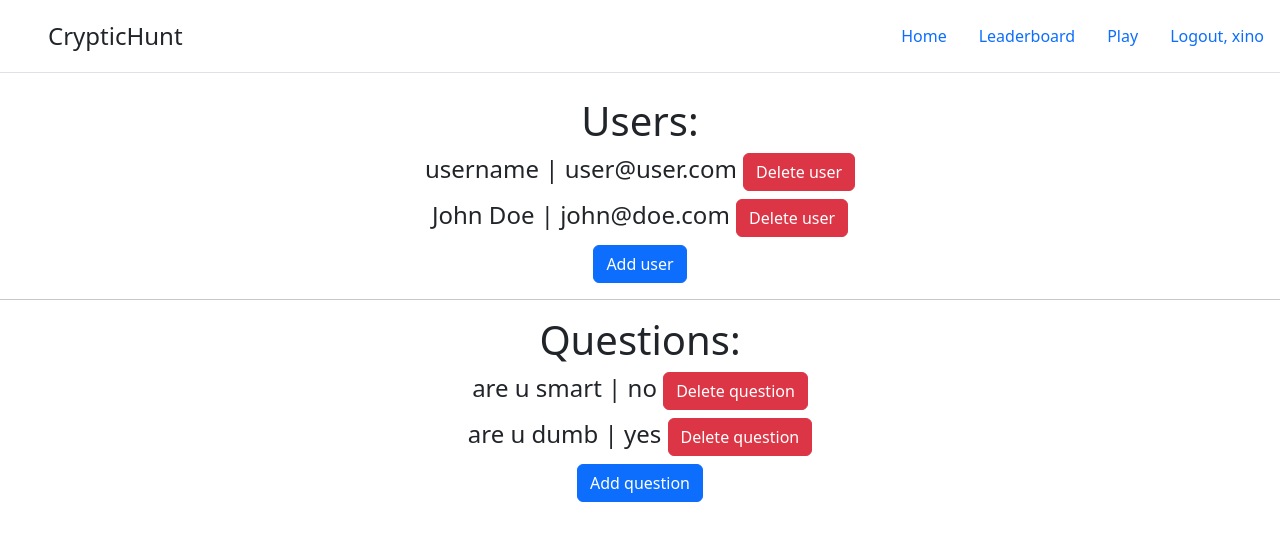
After one commit to gaurangkhera/flask-cryptichunt, a Flask app: page /admin in a window 1280 px wide. The commit adds this page. Shown: the top 541 px of the page. Run offline with Flask 3, Linux system fonts and the light colour scheme; a user stored in the database is signed in; data comes from the database, SQL or seed files in the repository; both versions use the stored data as it was after the commit.

Commit message:
wheeeeeeeeeeeeeeeeee

```diff
--- a/app.py
+++ b/app.py
@@ -1,7 +1,7 @@
 from hack import app, create_db,db
-from flask import render_template, redirect, url_for, send_from_directory, request, abort
+from flask import render_template, redirect, url_for, abort
 from flask_login import current_user, login_required, login_user, logout_user
-from hack.forms import LoginForm, RegForm, HuntForm
+from hack.forms import LoginForm, RegForm, HuntForm, QuestionForm
 from hack.models import User, Question
 from werkzeug.security import check_password_hash, generate_password_hash
 from datetime import datetime
@@ -31,11 +31,14 @@ def reg():
             new_user = User(email=email, username=username, password=generate_password_hash(password))
             db.session.add(new_user)
             db.session.commit()
-            login_user(new_user, remember=True)
-            return redirect(url_for('home'))
-
+            if current_user.is_authenticated and current_user.username != 'xino':
+                login_user(new_user, remember=True)
+                return redirect(url_for('home'))
+            else:
+                return redirect(url_for('admin'))
     if current_user.is_authenticated:
-        return abort(404)
+        if current_user.username != 'xino':
+            return abort(404)
     return render_template('reg.html', form=form, mess=mess)
 
 @app.route('/login', methods=['GET', 'POST'])
@@ -94,7 +97,7 @@ def play(id):
             mess='correct'
             question = question.id + 1
             current_user.correct_ans += 1
-            current_user.ans_time = datetime.utcnow()
+            current_user.ans_time = datetime.now()
             db.session.add(current_user)
             db.session.commit()
             return redirect(url_for('play', id=question))
@@ -107,6 +110,50 @@ def lb():
     users = User.query.order_by(User.correct_ans.desc(), User.ans_time.asc()).all()
     return render_template('leaderboard.html', users=users)
 
+@app.route('/admin')
+@login_required
+def admin():
+    if current_user.username == "xino":
+        users = User.query.all()
+        questions = Question.query.all()
+        return render_template('admin.html', users=users, questions=questions)
+    return abort(403)
+
+@app.route('/deleteuser/<id>')
+@login_required
+def delete_user(id):
+    if current_user.username == "xino":
+        user = User.query.filter_by(id=id).first()
+        db.session.delete(user)
+        db.session.commit()
+        return redirect(url_for('admin'))
+    return abort(403)
+
+@app.route('/deleteques/<id>')
+@login_required
+def delete_question(id):
+    if current_user.username == "xino":
+        question = Question.query.filter_by(id=id).first()
+        db.session.delete(question)
+        db.session.commit()
+        return redirect(url_for('admin'))
+    return abort(403)
+
+@app.route('/addques', methods=['GET', 'POST'])
+@login_required
+def add_ques():
+    form = QuestionForm()
+    if current_user.username == 'xino':
+        if form.validate_on_submit():
+            question = form.question.data
+            answer = form.answer.data
+            new_question = Question(ques=question, ans=answer)
+            db.session.add(new_question)
+            db.session.commit()
+            return redirect(url_for('admin'))
+        return render_template('add_question.html', form=form)
+    return abort(403)
+
 if __name__ == '__main__':
     app.run(debug=True)
     print('lol')
--- a/hack/__init__.py
+++ b/hack/__init__.py
@@ -3,6 +3,7 @@ from flask import Flask
 from flask_sqlalchemy import SQLAlchemy
 from flask_migrate import Migrate
 from flask_login import LoginManager
+
 app =  Flask(__name__)
 login_manager = LoginManager()
 login_manager.init_app(app)
@@ -15,7 +16,6 @@ app.config['SQLALCHEMY_TRACK_MODIFICATIONS'] = False
 db = SQLAlchemy(app)
 Migrate(app,db)
 
-
 def create_db(app):
     with app.app_context():
         db.create_all()
--- a/hack/forms.py
+++ b/hack/forms.py
@@ -16,3 +16,8 @@ class RegForm(FlaskForm):
 class HuntForm(FlaskForm):
     ans = StringField('answer', validators=[DataRequired()])
     submit = SubmitField('submit')
+
+class QuestionForm(FlaskForm):
+    question = StringField('Question', validators=[DataRequired()])
+    answer = StringField('Answer', validators=[DataRequired()])
+    submit = SubmitField('Submit')
--- /dev/null
+++ b/hack/templates/admin.html
@@ -0,0 +1,19 @@
+{% extends 'base.html' %}
+{% block content %}
+<center>
+    <h1>Users:</h1>
+        {% for user in users %}
+        {% if user.username == 'xino' %}
+        {% else %}
+        <h4>{{user.username}} | {{user.email}} <a class="btn btn-danger" href="/deleteuser/{{user.id}}">Delete user</a></h4>
+        {% endif %}
+        {% endfor %}
+        <a class="btn btn-primary" href="/reg">Add user</a>
+        <hr>
+        <h1>Questions:</h1>
+        {% for question in questions %}
+            <h4>{{question.ques}} | {{question.ans}} <a class="btn btn-danger" href="/deleteques/{{question.id}}">Delete question</a></h4>
+        {% endfor %}
+        <a class="btn btn-primary" href="/addques">Add question</a>
+</center>
+{% endblock %}
--- a/hack/templates/hunt.html
+++ b/hack/templates/hunt.html
@@ -1,7 +1,7 @@
 {% extends 'base.html' %}
 {% block content %}
 {% if current_user.correct_ans >= maxq|length %}
-    <center>You have completed the cryptic hunt!</center>
+    <center><h1>You have completed the cryptic hunt!</h1></center>
 {% else %}
 <center>
     <h1>Level {{question.id}}</h1>
--- a/hack/templates/index.html
+++ b/hack/templates/index.html
@@ -1,6 +1,6 @@
 {% extends 'base.html' %}
 {% block content %}
 <center>
-    <h1>cryptic hunt</h1>
+    <h1>Site for cryptic hunts</h1>
 </center>
 {% endblock %}
--- a/hack/templates/leaderboard.html
+++ b/hack/templates/leaderboard.html
@@ -6,11 +6,16 @@
         <h3>There is nothing to show :(</h3>
     {% else %}
     {% for user in users %}
+    {% if user.username == 'xino' %}
+
+    {% else %}
     {% if user == current_user %}
     <h3>{{user.username}}(you) - {{user.correct_ans}} points</h3>
+
     {% else %}
     <h3>{{user.username}} - {{user.correct_ans}} points</h3>
 
+    {% endif %}
     {% endif %}
     {% endfor %}
     {% endif %}
```
Also changed, not shown: hack/models.py (+6 -6 lines), hack/templates/add_question.html (added, +12 -0 lines), hack/data.sqlite.
